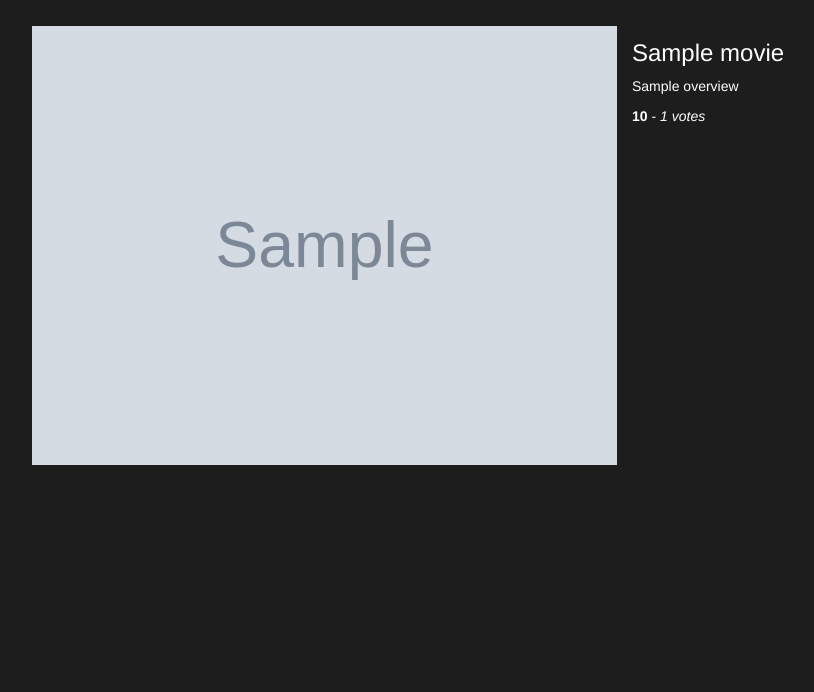
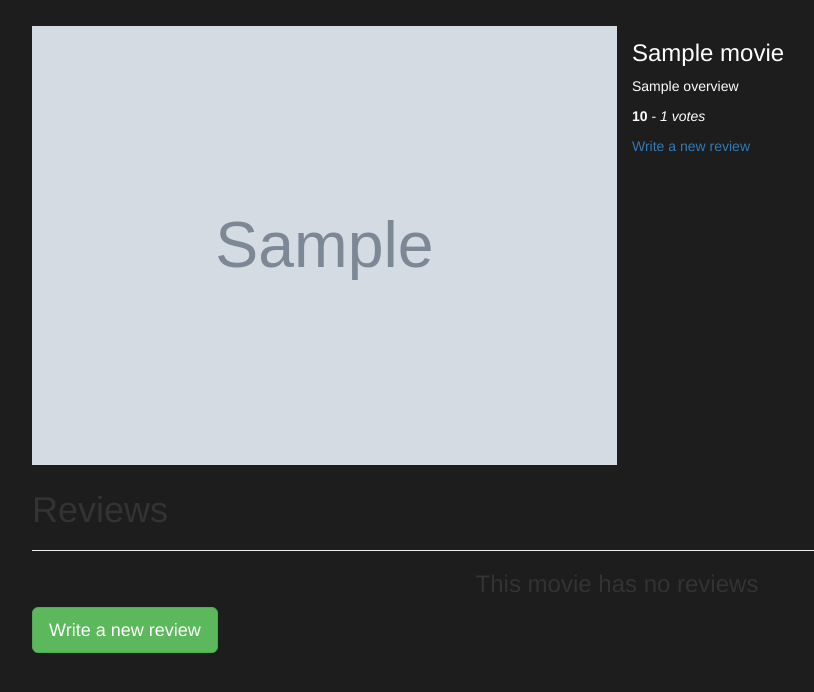
Before and after one commit to andyjohn23/watchlist-app, a Flask app: template app/templates/movie.html in a window 1280 px wide. Shown: the part 52-744 px from the top of the page, without its empty margins (23-837 px from the left). Run offline with Flask 2, Linux system fonts and the light colour scheme; the template is opened without the code that fills it: most values are stand-ins (such as "Sample title", 1, 10 or a date in 2020); grey boxes marked "Sample" are stand-in pictures; parts of the project's set-up code (start-up, migrations or seed data) failed here and were passed over; some libraries are stand-ins or nearby versions.

Commit message:
updated files

```diff
--- a/app/templates/macros.html
+++ b/app/templates/macros.html
@@ -10,3 +10,12 @@
 {% endfor %}
 
 {% endmacro %}
+
+{% macro displayReviews(review_list) %}
+    {% for review in review_list %}
+    <div class="col-xs-12 col-sm-4 col-md-4 col-lg-4 review-card">
+        <h2> {{ review.title}} </h2>
+        <p> {{ review.review | truncate(30) }}</p>
+    </div>
+    {% endfor %}
+{% endmacro %}
--- a/app/templates/movie.html
+++ b/app/templates/movie.html
@@ -1,3 +1,4 @@
+{% import 'macros.html' as macro%}
 {% extends 'base.html'%}
 <!DOCTYPE html>
 <html>
@@ -27,9 +28,25 @@
 
                 <p class="overview"> {{ movie.overview }}</p>
                 <p class="ratings"> <b> {{ movie.vote_average }}</b> - <i>{{ movie.vote_count}} votes </i> </p>
-
+                <a class="ratings" href="/movie/review/new/{{movie.id}}"> Write a new review</a>
 
             </div>
+        </div>
+
+        <div class="row">
+
+            <h1>Reviews</h1>
+            <hr>
+
+            {% if reviews %}
+                {{macro.displayReviews(reviews)}}
+
+            {% else%}
+                <h3 class="text-center">This movie has no reviews </h3>
+
+                <a class="btn btn-success btn-lg text-center" href="/movie/review/new/{{movie.id}}"> Write a new review</a>
+            {% endif %}
+
         </div>
 
     </div>
--- a/app/templates/navbar.html
+++ b/app/templates/navbar.html
@@ -17,7 +17,7 @@
                 <li><a href="/">Sports</a></li>
                 <li><a href="/">My List</a></li>
             </ul>
-            <form class="form-inline my-2 my-lg-0" style="margin-top: 1%; float: right; margin-right: 10%;">
+            <form action="/" class="form-inline my-2 my-lg-0" style="margin-top: 1%; float: right; margin-right: 10%;">
                 <input class="form-control mr-sm-2"  name="movie_query" placeholder="Search for a Movie" type="search">
                 <button class="btn btn-outline-success my-2 my-sm-0" type="submit">Search</button>
               </form>
--- a/app/templates/search.html
+++ b/app/templates/search.html
@@ -4,7 +4,6 @@
 <html>
 
 <head>
-
     <!-- Styles block -->
 
     {% block styles%}
```
Also changed, not shown: app/forms.py (added, +9 -0 lines), app/models/reviews.py (added, +29 -0 lines), app/templates/new_review.html (added, +19 -0 lines), app/views.py (+20 -1 lines).
